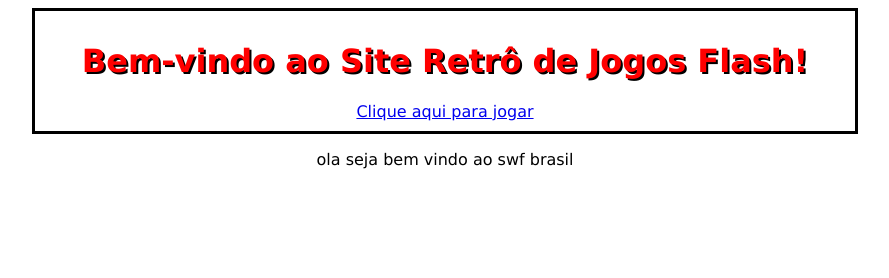
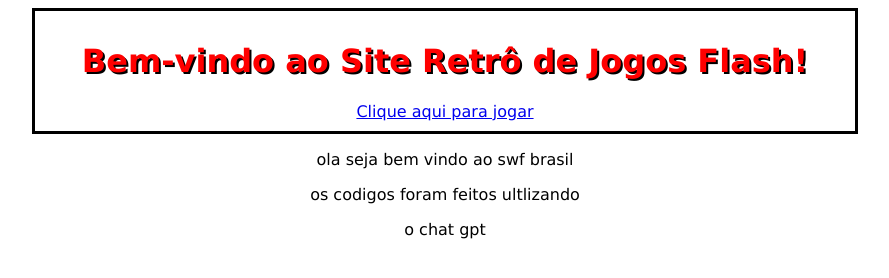
Before and after one commit to mark445965/swfbrasil, a plain HTML site: page index.html in a window 1280 px wide. Shown: the whole page, without its empty margins (195-1084 px from the left). Drawn offline with Linux system fonts and the light colour scheme.

Commit message:
Update index.html

```diff
--- a/index.html
+++ b/index.html
@@ -13,4 +13,6 @@
     </div>
 </body>
     <p>ola seja bem vindo ao swf brasil</p>
+    <p>os  codigos foram feitos ultlizando</p>
+    <p>o chat gpt</p>
 </html>
```
